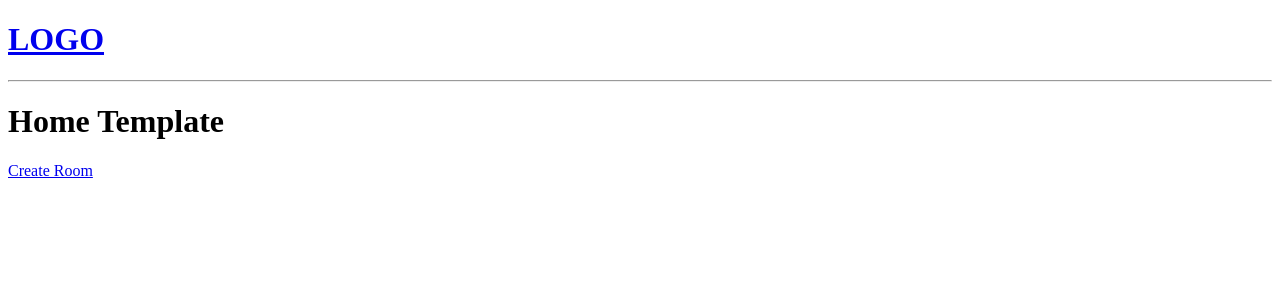
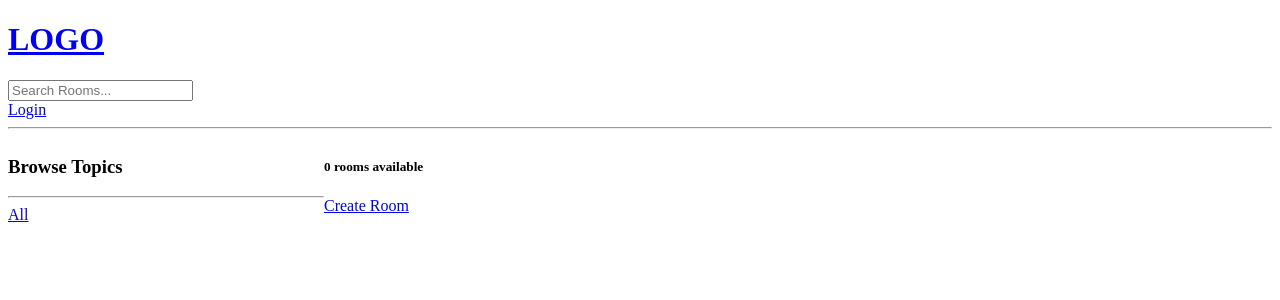
Before and after one commit to rajchaudhary-95/djangominiproject, a Django app: page / in a window 1280 px wide. Shown: the top 300 px of the page. Run offline with Django 5.2, Linux system fonts and the light colour scheme; data that the repository does not hold is empty.

Commit message:
Django project Searchbar and login,logout

```diff
--- a/base/templates/base/home.html
+++ b/base/templates/base/home.html
@@ -2,11 +2,33 @@
 
 {% block content%}
 
-<h1>Home Template</h1>
+<style>
+    .home-container{
+        display:grid;
+        grid-template-columns: 1fr 3fr;         /* 1:3 ratio for browse topics and other stuff taking total space*/
+    }
+
+</style>
+<div class="home-container">
 
     <div>
+        <h3>Browse Topics</h3>
+        <hr>
+        <div>
+            <a href="{% url 'home' %}">All</a>
+        </div>
 
+        {% for topic in topics %}
+            <div>
+                <a href="{% url 'home' %}?q={{topic.name}}">{{topic.name}}</a>      <!-- Clicking on these topic names we go into the site having /topicname for eg /?q=Django-->
+            </div>
+        {% endfor %}
+    </div>
+    <div>
+        <h5>{{room_count}} rooms available</h5>
         <a href="{% url 'create-room' %}">Create Room</a>
+
+        <div>
 
             {% for room in rooms%}
                 <div>
@@ -20,4 +42,9 @@
 
             {% endfor %}
         </div>
+
+    </div>
+
+
+</div>
     {% endblock content%}
--- a/base/urls.py
+++ b/base/urls.py
@@ -2,6 +2,8 @@ from django.urls import path
 from . import views
 
 urlpatterns = [
+    path('login/',views.loginPage, name="login"),
+    path('logout/',views.logoutUser, name="logout"),
     path('', views.home, name="home"),
     path('room/<str:pk>/', views.room, name="room"),
     path('create-room/',views.createRoom, name="create-room"),
--- a/base/views.py
+++ b/base/views.py
@@ -1,5 +1,9 @@
 from django.shortcuts import render, redirect
-from .models import Room
+from django.contrib import messages
+from django.db.models import Q          #Used for serach related operations.
+from django.contrib.auth.models import User
+from django.contrib.auth import authenticate,login,logout
+from .models import Room,Topic
 from .forms import RoomForm     #importing after making Roomform in forms.py
 # Create your views here.
 
@@ -9,9 +13,41 @@ from .forms import RoomForm     #importing after making Roomform in forms.py
 #     {'id': 3, 'name':'Frontend dev'},
 # ]
 
+def loginPage(request):
+
+    if request.method == 'POST':
+        username = request.POST.get('username')
+        password = request.POST.get('password')
+
+        try:
+            user = User.objects.get(username=username)
+        except:
+            messages.error(request, "User does not exist")
+        user = authenticate(request, username=username,password = password)
+        if user is not None:
+            login(request,user)
+            return redirect('home')
+        else:
+            messages.error(request, "Username or Password does not exist")
+    context = {}
+    return render(request,'base/login_register.html', context)
+
+
+def logoutUser(request):
+    logout(request)
+    return redirect('home')
+
 def home(request):
-    rooms = Room.objects.all()
-    context = {'rooms':rooms}
+    q = request.GET.get('q') if request.GET.get('q')!=None else ''      #if request has q variable then it filters but if none exist with such name then all are displayed. All button doenst have q therefore everything is displayed
+    rooms = Room.objects.filter(
+        Q(topic__name__icontains=q) |
+        Q(name__icontains=q)|
+        Q(description__icontains=q)
+        )       #contains sees for eg if for searching python only py is added to sitename then it searches for rooms starting with py.(full python isnt needed to be typed) and icontains = case insensitive (contains)
+                # by using Q we put OR for searching either room name or room topic or room description
+    topics = Topic.objects.all()
+    room_count = rooms.count()
+    context = {'rooms':rooms,'topics':topics, 'room_count':room_count}
     return render(request, 'base/home.html', context)
 
 def room(request,pk):
--- a/templates/main.html
+++ b/templates/main.html
@@ -11,6 +11,14 @@
 
 <body>
     {% include 'navbar.html' %}
+
+    {% if messages %}
+    <ul class="messages">
+        {% for message in messages %}
+        <li>{{ message }}</li>
+            {% endfor %}
+    </ul>
+    {% endif %}
     {% block content%}
 
     {% endblock %}
--- a/templates/navbar.html
+++ b/templates/navbar.html
@@ -1,4 +1,15 @@
 <a href="/">
     <h1>LOGO</h1>
 </a>
+
+<form method="GET" action="{% url 'home' %}">
+    <input type="text" name="q" placeholder="Search Rooms..."/>
+
+</form>
+
+{% if request.user.is_authenticated %}
+<a href="{% url 'logout' %}">Logout</a>
+{% else %}
+<a href="{% url 'login' %}">Login</a>
+{% endif %}
 <hr>
```
Also changed, not shown: base/templates/base/login_register.html (added, +20 -0 lines). Lines whose indentation alone changed are shown as unchanged.
